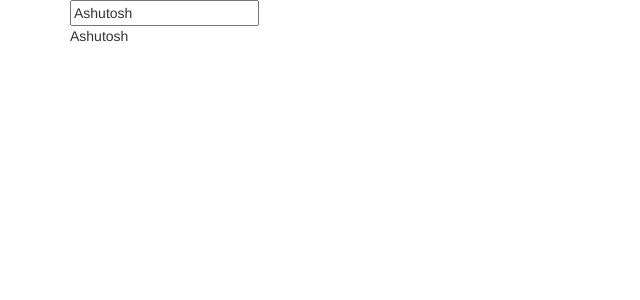
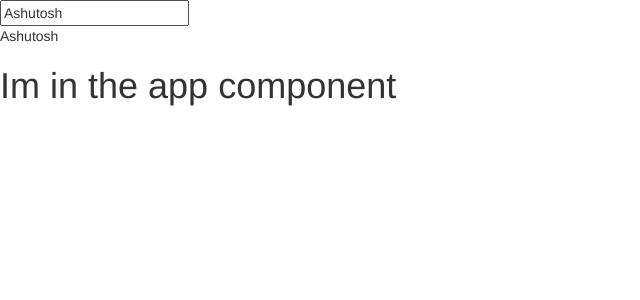
Before and after one commit to CodingFS/Angular-Udemy, an Angular app in the folder my-first-app/: page / in a window 1280 px wide. Shown: the top 300 px of the page, without its empty margins (0-640 px from the left). Built offline with nearby package versions, Linux system fonts and the light colour scheme.

Commit message:
2.5. Understanding the Role of AppModule and Component Declaration

```diff
--- a/my-first-app/src/app/app.component.html
+++ b/my-first-app/src/app/app.component.html
@@ -1,4 +1,5 @@
-<div class="container">
+<div>
 <input type="text" [(ngModel)]="name">
 <p>{{ name }}</p>
+<h1>Im in the app component</h1>
 </div>
--- /dev/null
+++ b/my-first-app/src/app/server/server.component.ts
@@ -0,0 +1,9 @@
+import { Component } from '@angular/core';
+
+@Component({
+  selector: 'app-server',
+  template: './server.component.html'
+})
+export class ServerComponent {
+
+}
```
Also changed, not shown: my-first-app/src/app/app.module.ts (+5 -2 lines), my-first-app/src/app/server/server.component.html (added).
